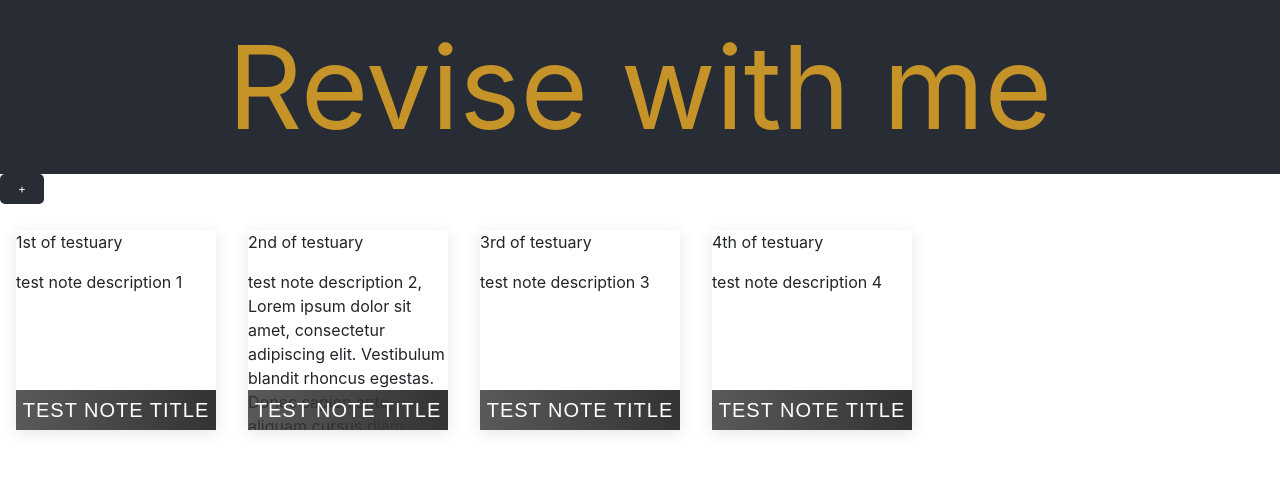
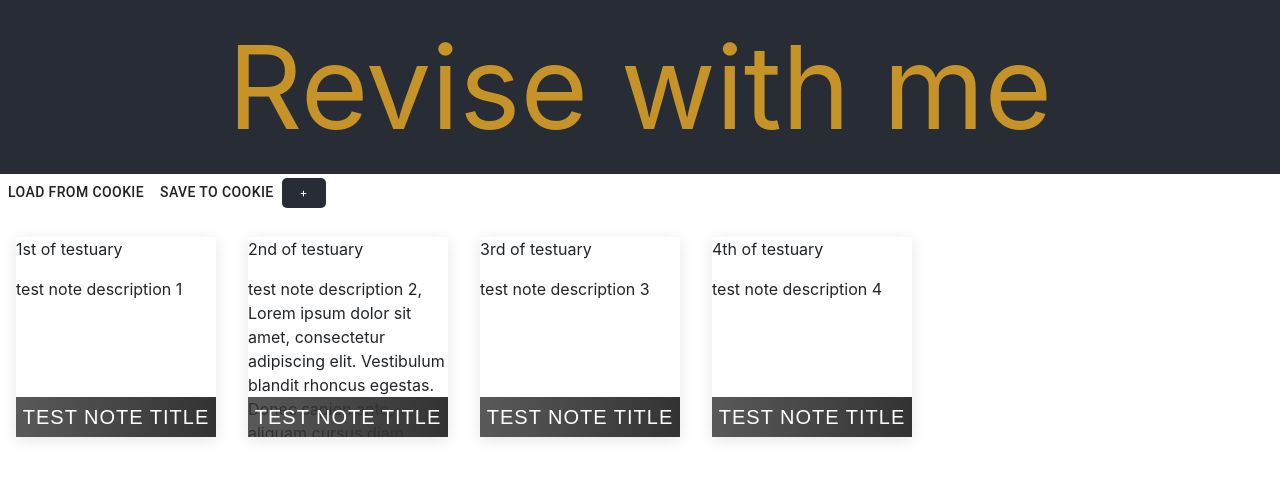
Before and after one commit to Duvvvy/ReviseWithMe, a React (Create React App) app: page / in a window 1280 px wide. Shown: the top 478 px of the page. Built offline with nearby package versions, Linux system fonts and the light colour scheme.

Commit message:
save function and read function working

```diff
--- a/package.json
+++ b/package.json
@@ -15,6 +15,7 @@
     "material-ui": "^0.20.2",
     "react": "^16.9.0",
     "react-confirm-alert": "^2.4.1",
+    "react-cookie": "^4.0.1",
     "react-dom": "^16.9.0",
     "react-scripts": "3.1.1",
     "reactstrap": "^8.0.1",
--- a/src/Components/NotesView.tsx
+++ b/src/Components/NotesView.tsx
@@ -7,6 +7,7 @@ import 'react-confirm-alert/src/react-confirm-alert.css';
 import {Comment} from "../model/Comment";
 import {NewComment} from "../Components/NewComment";
 import {CommentsList} from "../Components/CommentsList";
+
 
 interface IState{
   isModalOpen: boolean,
@@ -248,13 +249,31 @@ class NotesView extends React.Component <IProps, IState> {
       this.refresh()
   }
 
+  saveToCookie(arr:any){
+    var json_str = JSON.stringify(arr);
+    //Cookies.name('mycookie');
+    document.cookie = "myCookie = " + json_str;
+    console.log("saved")
+  }
 
+  readFromCookie(){
+
+    var value = document.cookie;
+    alert(value);
+    //var array = JSON.parse('"'+value+'"');
+    //alert(array);
+
+
+
+  }
 
 render() {
     return (
 
       <div>
 
+        <Button onClick={()=>{this.readFromCookie()}}>Load from cookie</Button>
+        <Button onClick={()=>{this.saveToCookie(items)}}>Save to cookie</Button>
         <button className='btn-primary'
             onClick={()=> {
               this.openCreationModal()
```
Also changed, not shown: 1 other file (tests, documents, lock files or other folders).
